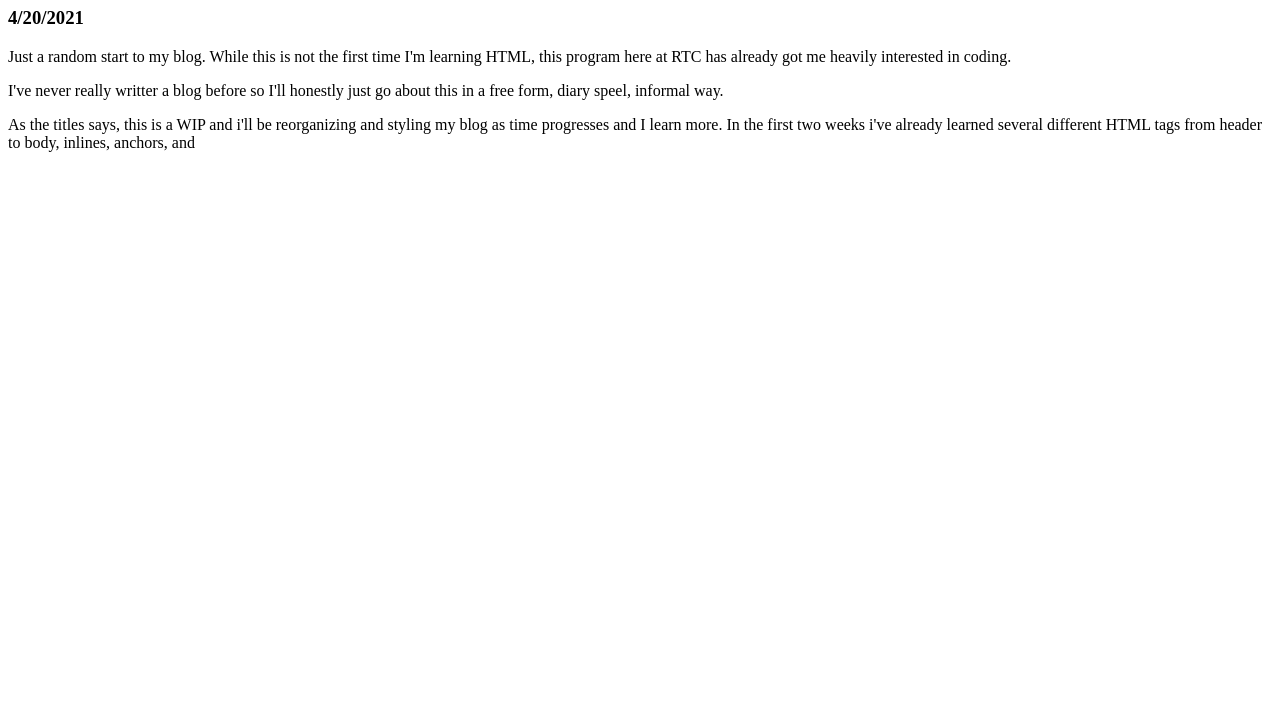
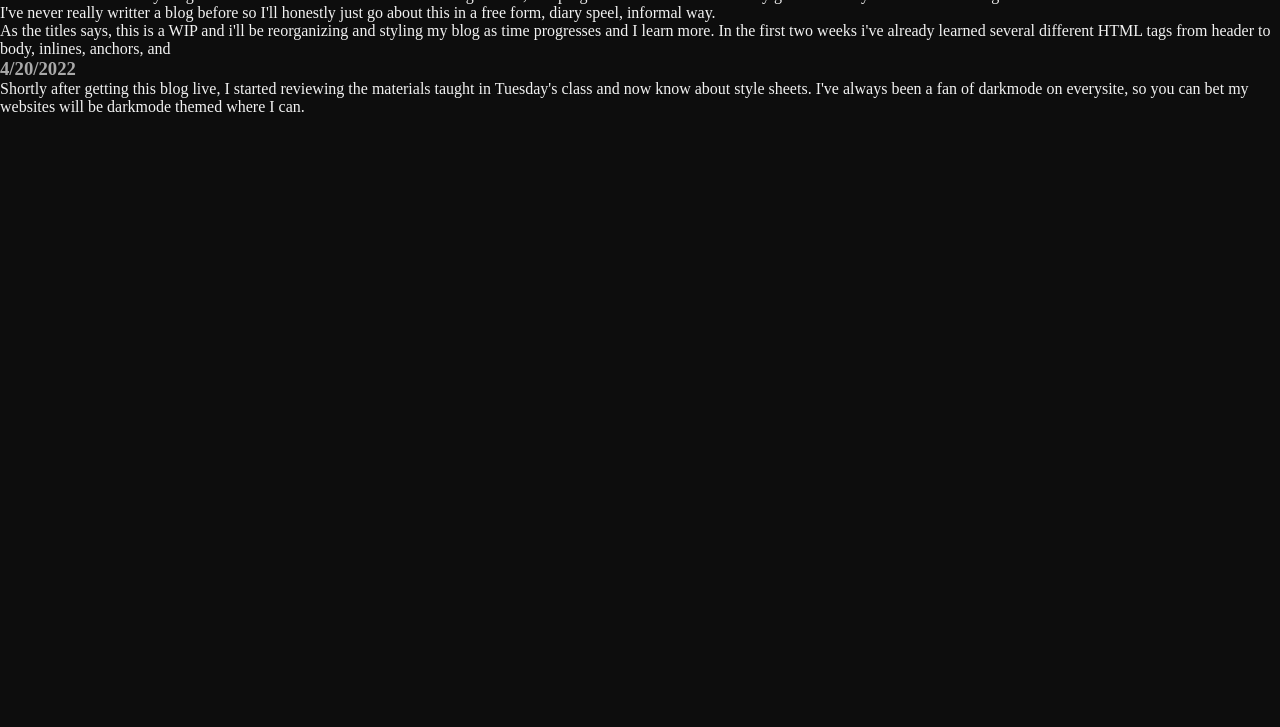
Before and after one commit to O-Bernal/CSI-140_Student-Website, a plain HTML site: page index.html in a window 1280 px wide. Shown: the part 73-800 px from the top of the page. Drawn offline with Linux system fonts and the light colour scheme.

Commit message:
Updated blog
Added css folder
Added style sheet
Updated Blog

```diff
--- /dev/null
+++ b/css/style.css
@@ -0,0 +1,24 @@
+* {
+
+    padding: 0px;
+
+    margin: 0px;
+
+    box-sizing: border-box;
+    }
+
+a {
+    color:#F2AEC7;
+}
+
+body {
+    background-color:#0D0D0D;
+}
+
+p {
+    color:#F2F2F2
+}
+
+h1, h2, h3, h4, h5, h6 {
+    color: darkgray;
+}
--- a/index.html
+++ b/index.html
@@ -5,12 +5,19 @@
     <meta http-equiv="X-UA-Compatible" content="IE=edge">
     <meta name="viewport" content="width=device-width, initial-scale=1.0">
     <title>CSI 140 (Front End Web) Blog</title>
+    <link href="css/style.css" rel="stylesheet">
 </head>
 <body>
     <h1>This is my WIP blog website.</h1>
-    <h3>4/20/2021</h3>
+
+    <h3>4/20/2022</h3>
+
     <p>Just a random start to my blog. While this is not the first time I'm learning HTML, this program here at RTC has already got me heavily interested in coding.</p>
     <p>I've never really writter a blog before so I'll honestly just go about this in a free form, diary speel, informal way.</p>
     <p>As the titles says, this is a WIP and i'll be reorganizing and styling my blog as time progresses and I learn more. In the first two weeks i've already learned several different HTML tags from header to body, inlines, anchors, and</p>
+
+    <h3>4/20/2022</h3>
+
+    <p>Shortly after getting this blog live, I started reviewing the materials taught in Tuesday's class and now know about style sheets. I've always been a fan of darkmode on everysite, so you can bet my websites will be darkmode themed where I can.</p>
 </body>
 </html>
```
